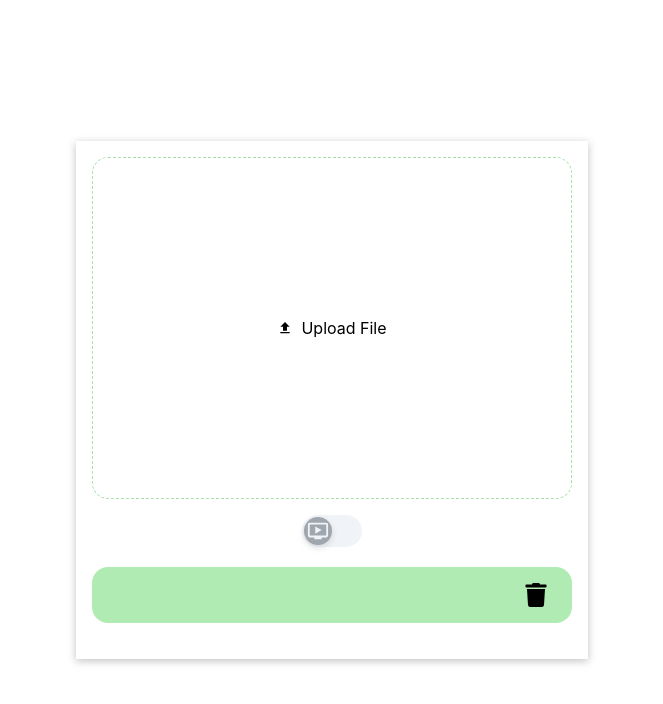
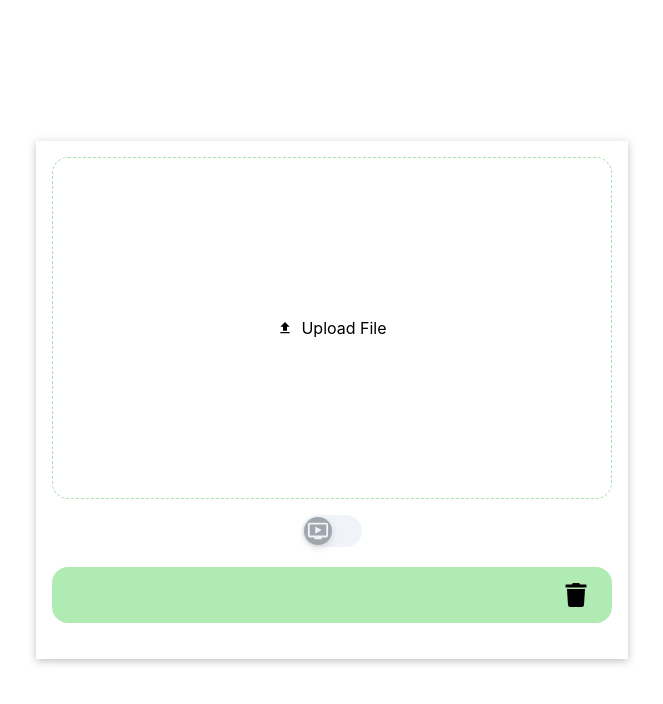
Before and after one commit to nmkha-github/thesis-demo-app, a React (Create React App) app in the folder frontend/: page / in a window 1280 px wide. Shown: the top 704 px of the page, without its empty margins (308-971 px from the left). Built offline with nearby package versions, Linux system fonts and the light colour scheme.

Commit message:
pose api

```diff
--- a/frontend/src/pages/HomePage/HomePage.tsx
+++ b/frontend/src/pages/HomePage/HomePage.tsx
@@ -10,28 +10,14 @@ import Colors from "../../lib/constants/colors";
 import useAppSnackbar from "../../lib/hook/useAppSnackbar";
 import TrackingSection from "./components/TrackingSection/TrackingSection";
 import ReactPlayer from "react-player";
+import VideoSection from "./components/VideoSection/VideoSection";
 
 const HomePage = () => {
   const inputRef = useRef<HTMLInputElement>(null);
   const videoRef = useRef<ReactPlayer>(null);
   const [file, setFile] = useState<File>();
   const [trackingOpen, setTrackingOpen] = useState(false);
-  const [checked, setChecked] = useState(false);
   const { showSnackbarError } = useAppSnackbar();
-
-  const RawVideo = useMemo(
-    () => (
-      <ReactPlayer
-        ref={videoRef}
-        url={!!file ? URL.createObjectURL(file) : ""}
-        width={"100%"}
-        height={340}
-        style={{ display: !!file ? "block" : "none" }}
-        controls
-      />
-    ),
-    [file]
-  );
 
   const uploadFile = (event: React.ChangeEvent<HTMLInputElement>) => {
     if (event.target.files) {
@@ -71,6 +57,7 @@ const HomePage = () => {
           event.currentTarget.value = "";
         }}
       />
+
       <Box
         style={{
           boxShadow: "rgba(99, 99, 99, 0.4) 0px 2px 8px 0px",
@@ -78,96 +65,13 @@ const HomePage = () => {
           display: "flex",
         }}
       >
-        <Box style={{ width: 480 }}>
-          {RawVideo}
+        <VideoSection
+          file={file}
+          videoRef={videoRef}
+          onUpload={() => inputRef.current?.click()}
+          onRemoveFile={() => setFile(undefined)}
+        />
 
-          {!file && (
-            <Box
-              style={{
-                height: 340,
-                border: `1.5px dashed ${Colors.primary}`,
-                borderRadius: 16,
-                cursor: "pointer",
-                display: "flex",
-                justifyContent: "center",
-                alignItems: "center",
-              }}
-              onClick={() => inputRef.current?.click()}
-            >
-              <MdFileUpload style={{ marginRight: 8 }} />
-              <p>Upload File</p>
-            </Box>
-          )}
-          <Box
-            style={{
-              paddingTop: 16,
-              display: "flex",
-              justifyContent: "center",
-            }}
-          >
-            <Switch
-              disabled={!file}
-              checked={checked}
-              onChange={(event: React.ChangeEvent<HTMLInputElement>) =>
-                setChecked(event.target.checked)
-              }
-              slotProps={{
-                thumb: {
-                  children: checked ? (
-                    <VscServerProcess size={22} />
-                  ) : (
-                    <MdOndemandVideo size={22} />
-                  ),
-                },
-              }}
-              sx={(theme: Theme) => ({
-                "--Switch-thumbShadow": "0 3px 7px 0 rgba(0 0 0 / 0.12)",
-                "--Switch-thumbSize": "28px",
-                "--Switch-trackWidth": "60px",
-                "--Switch-trackHeight": "32px",
-                "--Switch-trackBackground":
-                  theme.vars.palette.background.level3,
-                [`& .${switchClasses.thumb}`]: {
-                  transition: "width 0.2s, left 0.2s",
-                },
-                "&:hover": {
-                  "--Switch-trackBackground":
-                    theme.vars.palette.background.level3,
-                },
-                "&:active": {
-                  "--Switch-thumbWidth": "32px",
-                },
-                [`&.${switchClasses.checked}`]: {
-                  "--Switch-trackBackground": Colors.primary,
-                  "&:hover": {
-                    "--Switch-trackBackground": Colors.primary,
-                  },
-                },
-              })}
-            />
-          </Box>
-
-          <Box
-            style={{
-              padding: "8px 16px",
-              background: Colors.primary1,
-              marginTop: 20,
-              marginBottom: 20,
-              borderRadius: 16,
-              display: "flex",
-              justifyContent: "space-between",
-              alignItems: "center",
-            }}
-          >
-            <Box>{file?.name}</Box>
-            <IconButton
-              onClick={() => setFile(undefined)}
-              style={{ width: 40, height: 40 }}
-            >
-              <FaTrash color="black" />
-            </IconButton>
-          </Box>
-        </Box>
         {trackingOpen && (
           <Box
             style={{
--- a/frontend/src/pages/HomePage/components/TrackingSection/TrackingSection.tsx
+++ b/frontend/src/pages/HomePage/components/TrackingSection/TrackingSection.tsx
@@ -18,7 +18,7 @@ const TrackingSection = ({
   const [tabIndex, setTabIndex] = useState(0);
 
   return (
-    <Box style={{ width: 600 }} {...boxProps}>
+    <Box style={{ width: 520 }} {...boxProps}>
       <Tabs
         value={tabIndex}
         onChange={(event, newValue) => {
--- /dev/null
+++ b/frontend/src/pages/HomePage/components/VideoSection/VideoSection.tsx
@@ -0,0 +1,186 @@
+import Switch, { switchClasses } from "@mui/joy/Switch";
+import { Box, CircularProgress, IconButton } from "@mui/material";
+import { FaTrash } from "react-icons/fa";
+import Colors from "../../../../lib/constants/colors";
+import { MdFileUpload, MdOndemandVideo } from "react-icons/md";
+import { VscServerProcess } from "react-icons/vsc";
+import { useEffect, useMemo, useState } from "react";
+import ReactPlayer from "react-player";
+import { Theme } from "@mui/joy";
+import VideoApi from "../../../../lib/apis/VideoApi";
+import useAppSnackbar from "../../../../lib/hook/useAppSnackbar";
+
+interface VideoSectionProps {
+  file?: File;
+  videoRef?: React.LegacyRef<ReactPlayer>;
+  onUpload?: () => void;
+  onRemoveFile?: () => void;
+}
+
+const VideoSection = ({
+  file,
+  videoRef,
+  onUpload,
+  onRemoveFile,
+}: VideoSectionProps) => {
+  const [poseMode, setPoseMode] = useState(false);
+  const [poseVideoUrl, setPoseVideoUrl] = useState("");
+  const [loadingPose, setLoadingPose] = useState(false);
+
+  const { showSnackbarError } = useAppSnackbar();
+
+  const RawVideo = useMemo(
+    () => (
+      <ReactPlayer
+        ref={videoRef}
+        url={!!file ? URL.createObjectURL(file) : ""}
+        width={"100%"}
+        height={340}
+        style={{ display: !!file ? "block" : "none" }}
+        controls
+      />
+    ),
+    [file]
+  );
+
+  const PoseVideo = useMemo(
+    () => (
+      <ReactPlayer url={poseVideoUrl} width={"100%"} height={340} controls />
+    ),
+    [poseVideoUrl]
+  );
+
+  const getPose = async (file: File) => {
+    try {
+      setLoadingPose(true);
+      const poseResponse = await VideoApi.poseExtraction(file);
+      const url = URL.createObjectURL(poseResponse);
+      setPoseVideoUrl(url);
+    } catch (error) {
+      showSnackbarError(error);
+    } finally {
+      setLoadingPose(false);
+    }
+  };
+
+  useEffect(() => {
+    if (file) {
+      getPose(file);
+      setPoseMode(true);
+    }
+  }, [file]);
+
+  return (
+    <Box style={{ width: 560 }}>
+      <Box sx={{ display: !poseMode ? "block" : "none" }}>{RawVideo}</Box>
+
+      {loadingPose && poseMode && (
+        <Box
+          sx={{
+            height: 340,
+            display: "flex",
+            justifyContent: "center",
+            alignItems: "center",
+          }}
+        >
+          <CircularProgress />
+        </Box>
+      )}
+
+      {!loadingPose && (
+        <Box sx={{ display: poseMode ? "block" : "none" }}>{PoseVideo}</Box>
+      )}
+
+      {!file && (
+        <Box
+          style={{
+            height: 340,
+            border: `1.5px dashed ${Colors.primary}`,
+            borderRadius: 16,
+            cursor: "pointer",
+            display: "flex",
+            justifyContent: "center",
+            alignItems: "center",
+          }}
+          onClick={onUpload}
+        >
+          <MdFileUpload style={{ marginRight: 8 }} />
+          <p>Upload File</p>
+        </Box>
+      )}
+
+      <Box
+        style={{
+          paddingTop: 16,
+          display: "flex",
+          justifyContent: "center",
+        }}
+      >
+        <Switch
+          disabled={!file}
+          checked={poseMode}
+          onChange={(event: React.ChangeEvent<HTMLInputElement>) =>
+            setPoseMode(event.target.checked)
+          }
+          slotProps={{
+            thumb: {
+              children: poseMode ? (
+                <VscServerProcess size={22} />
+              ) : (
+                <MdOndemandVideo size={22} />
+              ),
+            },
+          }}
+          sx={(theme: Theme) => ({
+            "--Switch-thumbShadow": "0 3px 7px 0 rgba(0 0 0 / 0.12)",
+            "--Switch-thumbSize": "28px",
+            "--Switch-trackWidth": "60px",
+            "--Switch-trackHeight": "32px",
+            "--Switch-trackBackground": theme.vars.palette.background.level3,
+            [`& .${switchClasses.thumb}`]: {
+              transition: "width 0.2s, left 0.2s",
+            },
+            "&:hover": {
+              "--Switch-trackBackground": theme.vars.palette.background.level3,
+            },
+            "&:active": {
+              "--Switch-thumbWidth": "32px",
+            },
+            [`&.${switchClasses.checked}`]: {
+              "--Switch-trackBackground": Colors.primary,
+              "&:hover": {
+                "--Switch-trackBackground": Colors.primary,
+              },
+            },
+          })}
+        />
+      </Box>
+
+      <Box
+        style={{
+          padding: "8px 16px",
+          background: Colors.primary1,
+          marginTop: 20,
+          marginBottom: 20,
+          borderRadius: 16,
+          display: "flex",
+          justifyContent: "space-between",
+          alignItems: "center",
+        }}
+      >
+        <Box>{file?.name}</Box>
+        <IconButton
+          onClick={() => {
+            onRemoveFile?.();
+            setPoseMode(false);
+          }}
+          style={{ width: 40, height: 40 }}
+        >
+          <FaTrash color="black" />
+        </IconButton>
+      </Box>
+    </Box>
+  );
+};
+
+export default VideoSection;
```
Also changed, not shown: frontend/src/lib/apis/VideoApi.ts (+39 -12 lines), 2 other files (tests, documents, lock files or other folders).
